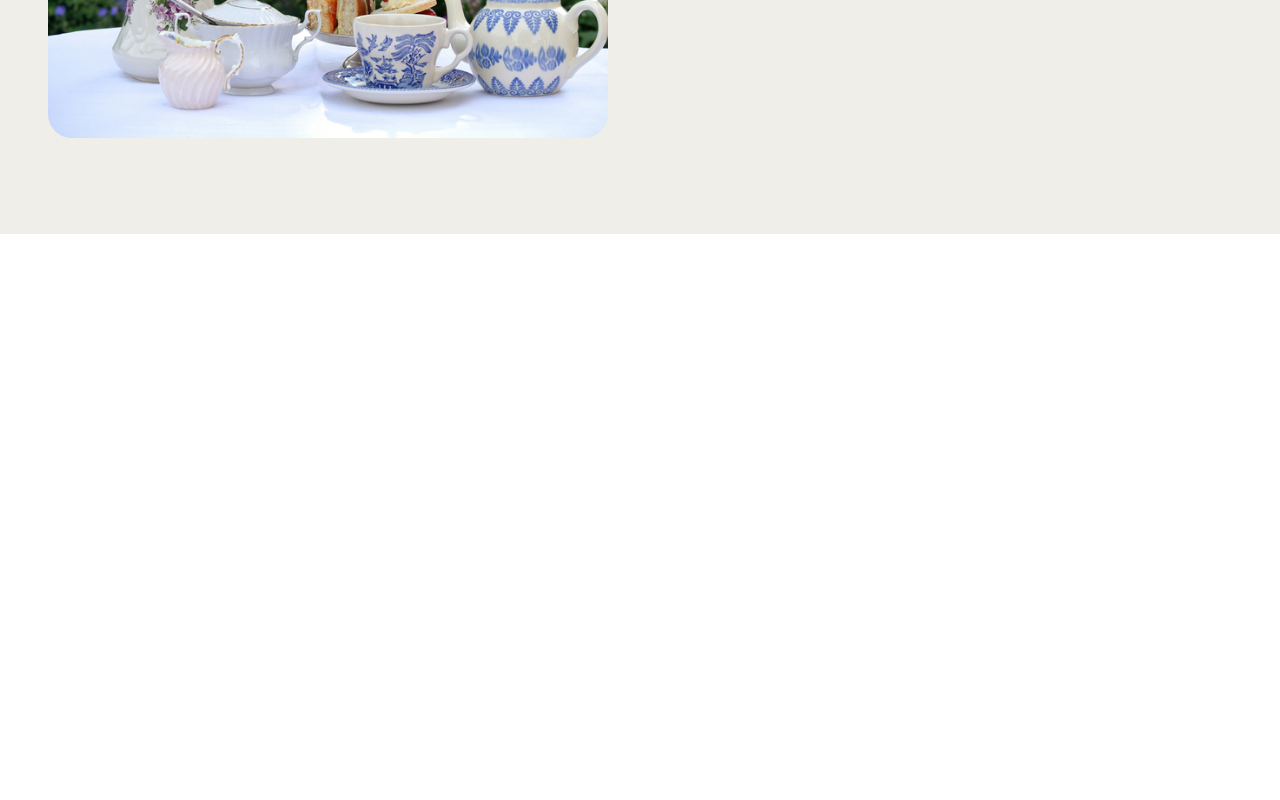
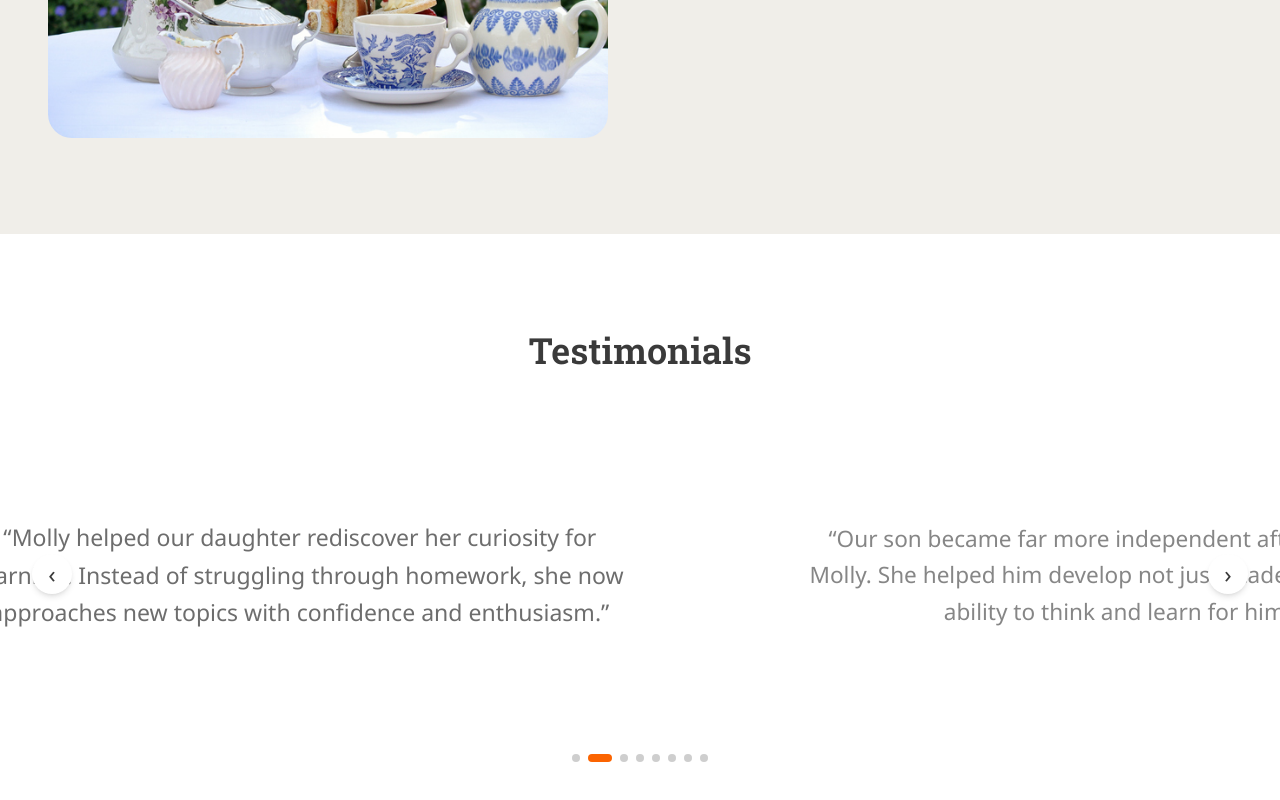
Before and after one commit to mollilyn/neuroedlab-website, a Next.js app: page / in a window 1280 px wide. Shown: the part 2654-3454 px from the top of the page. Before the commit the page ends 2888 px from the top, so only its background shows below. Built offline with nearby package versions, Linux system fonts and the light colour scheme.

Commit message:
M14 - Testimonials

```diff
--- a/app/page.tsx
+++ b/app/page.tsx
@@ -5,6 +5,7 @@ import Hero from "@/src/components/Hero";
 import AboutNeuroEd from "@/src/components/AboutNeuroEd";
 import LearningApproach from "@/src/components/LearningApproach";
 import AboutMolly from "@/src/components/AboutMolly";
+import Testimonials from "@/src/components/Testimonials";
 
 export default function Home() {
   return (
@@ -14,6 +15,7 @@ export default function Home() {
       <AboutNeuroEd />
       <LearningApproach />
       <AboutMolly />
+      <Testimonials />
     </>
   );
 }
--- a/content/en/testimonials.json
+++ b/content/en/testimonials.json
@@ -1,8 +1,26 @@
 [
   {
-    "quote": "Placeholder testimonial."
+    "quote": "Molly helped our daughter rediscover her curiosity for learning. Instead of struggling through homework, she now approaches new topics with confidence and enthusiasm."
   },
   {
-    "quote": "Placeholder testimonial."
+    "quote": "Our son became far more independent after working with Molly. She helped him develop not just academic skills, but the ability to think and learn for himself."
+  },
+  {
+    "quote": "What impressed us most was how personalised the learning experience felt. Molly really understands how each child learns differently."
+  },
+  {
+    "quote": "Our daughter's confidence grew enormously. She began asking deeper questions and became much more engaged with school."
+  },
+  {
+    "quote": "Molly goes far beyond traditional tutoring. She designs learning experiences that genuinely make children curious about the world."
+  },
+  {
+    "quote": "The difference in our son's attitude towards learning has been remarkable. He now approaches challenges with excitement rather than frustration."
+  },
+  {
+    "quote": "Molly creates a calm and encouraging learning environment. Our daughter always looks forward to her sessions."
+  },
+  {
+    "quote": "We appreciate how Molly connects academic learning to real-world ideas. It makes everything feel meaningful for our child."
   }
 ]
--- /dev/null
+++ b/src/components/Testimonials.tsx
@@ -0,0 +1,165 @@
+"use client";
+
+import { useEffect, useRef, useState, useCallback } from "react";
+import { motion } from "framer-motion";
+import { useContent } from "@/src/utils/useContent";
+
+interface Testimonial {
+  quote: string;
+}
+
+const AUTO_INTERVAL = 6000;
+const PAUSE_DURATION = 8000;
+const SLIDE_WIDTH = 720;
+const SLIDE_GAP = 120;
+const SLIDE_STEP = SLIDE_WIDTH + SLIDE_GAP;
+
+export default function Testimonials() {
+  const testimonials = useContent<Testimonial[]>("testimonials");
+  const items: Testimonial[] = Array.isArray(testimonials) ? testimonials : [];
+  const total = items.length;
+
+  const [activeIndex, setActiveIndex] = useState(0);
+  const isPaused = useRef(false);
+  const pauseTimer = useRef<ReturnType<typeof setTimeout> | null>(null);
+  const autoTimer = useRef<ReturnType<typeof setInterval> | null>(null);
+
+  const pauseBriefly = useCallback(() => {
+    isPaused.current = true;
+    if (pauseTimer.current) clearTimeout(pauseTimer.current);
+    pauseTimer.current = setTimeout(() => {
+      isPaused.current = false;
+    }, PAUSE_DURATION);
+  }, []);
+
+  const handleNext = useCallback(() => {
+    pauseBriefly();
+    setActiveIndex((prev) => (prev + 1) % total);
+  }, [pauseBriefly, total]);
+
+  const handlePrev = useCallback(() => {
+    pauseBriefly();
+    setActiveIndex((prev) => (prev - 1 + total) % total);
+  }, [pauseBriefly, total]);
+
+  useEffect(() => {
+    if (total === 0) return;
+    autoTimer.current = setInterval(() => {
+      if (!isPaused.current) {
+        setActiveIndex((prev) => (prev + 1) % total);
+      }
+    }, AUTO_INTERVAL);
+    return () => {
+      if (autoTimer.current) clearInterval(autoTimer.current);
+    };
+  }, [total]);
+
+  if (total === 0) return null;
+
+  return (
+    <section
+      id="testimonials"
+      className="py-24"
+      style={{ backgroundColor: "var(--color-background)" }}
+    >
+      {/* Heading */}
+      <motion.h2
+        initial={{ opacity: 0, y: 30 }}
+        animate={{ opacity: 1, y: 0 }}
+        transition={{ duration: 0.6 }}
+        className="font-headline-en mb-16 text-center text-3xl font-semibold text-[var(--color-text)] md:text-4xl"
+      >
+        Testimonials
+      </motion.h2>
+
+      {/* Carousel */}
+      <div className="relative flex items-center justify-center">
+
+        {/* Left arrow — sits outside the overflow clip */}
+        <button
+          onClick={handlePrev}
+          aria-label="Previous testimonial"
+          className="absolute left-3 z-10 flex h-10 w-10 shrink-0 items-center justify-center rounded-full bg-white shadow-md transition-shadow hover:shadow-lg md:left-8"
+          style={{ color: "var(--color-text)" }}
+        >
+          <span className="select-none text-2xl leading-none">‹</span>
+        </button>
+
+        {/* Slide stage — overflow hidden clips neighbours */}
+        <div
+          className="relative w-full overflow-hidden"
+          style={{ height: "clamp(200px, 30vw, 280px)" }}
+        >
+          {items.map((testimonial, slideIndex) => {
+            let offset = slideIndex - activeIndex;
+
+            // Normalize for infinite looping
+            if (offset > total / 2) offset -= total;
+            if (offset < -total / 2) offset += total;
+
+            const isActive = offset === 0;
+            const isNeighbour = offset === -1 || offset === 1;
+
+            return (
+              <motion.div
+                key={slideIndex}
+                // On mobile hide neighbours so only active is shown.
+                // On sm+ they peek in from the edges as intended.
+                className={`absolute top-0 flex h-full items-center justify-center text-center ${
+                  isActive ? "" : "hidden sm:flex"
+                }`}
+                style={{
+                  width: `${SLIDE_WIDTH}px`,
+                  // Center the slide then shift by its offset
+                  left: `calc(50% - ${SLIDE_WIDTH / 2}px)`,
+                  pointerEvents: isActive ? "auto" : "none",
+                }}
+                animate={{
+                  x: offset * SLIDE_STEP,
+                  opacity: isActive ? 1 : isNeighbour ? 0.35 : 0,
+                  scale: isActive ? 1 : isNeighbour ? 0.9 : 0.85,
+                }}
+                transition={{ duration: 0.45, ease: "easeInOut" }}
+              >
+                <p className="font-body-en text-xl leading-relaxed text-[var(--color-text)] md:text-2xl">
+                  &ldquo;{testimonial.quote}&rdquo;
+                </p>
+              </motion.div>
+            );
+          })}
+        </div>
+
+        {/* Right arrow — sits outside the overflow clip */}
+        <button
+          onClick={handleNext}
+          aria-label="Next testimonial"
+          className="absolute right-3 z-10 flex h-10 w-10 shrink-0 items-center justify-center rounded-full bg-white shadow-md transition-shadow hover:shadow-lg md:right-8"
+          style={{ color: "var(--color-text)" }}
+        >
+          <span className="select-none text-2xl leading-none">›</span>
+        </button>
+      </div>
+
+      {/* Dot indicators */}
+      <div className="mt-10 flex justify-center gap-2">
+        {items.map((_, i) => (
+          <button
+            key={i}
+            onClick={() => {
+              pauseBriefly();
+              setActiveIndex(i);
+            }}
+            aria-label={`Go to testimonial ${i + 1}`}
+            className="h-2 rounded-full transition-all duration-300"
+            style={{
+              width: i === activeIndex ? "24px" : "8px",
+              backgroundColor:
+                i === activeIndex ? "var(--color-accent)" : "var(--color-text)",
+              opacity: i === activeIndex ? 1 : 0.25,
+            }}
+          />
+        ))}
+      </div>
+    </section>
+  );
+}
```
